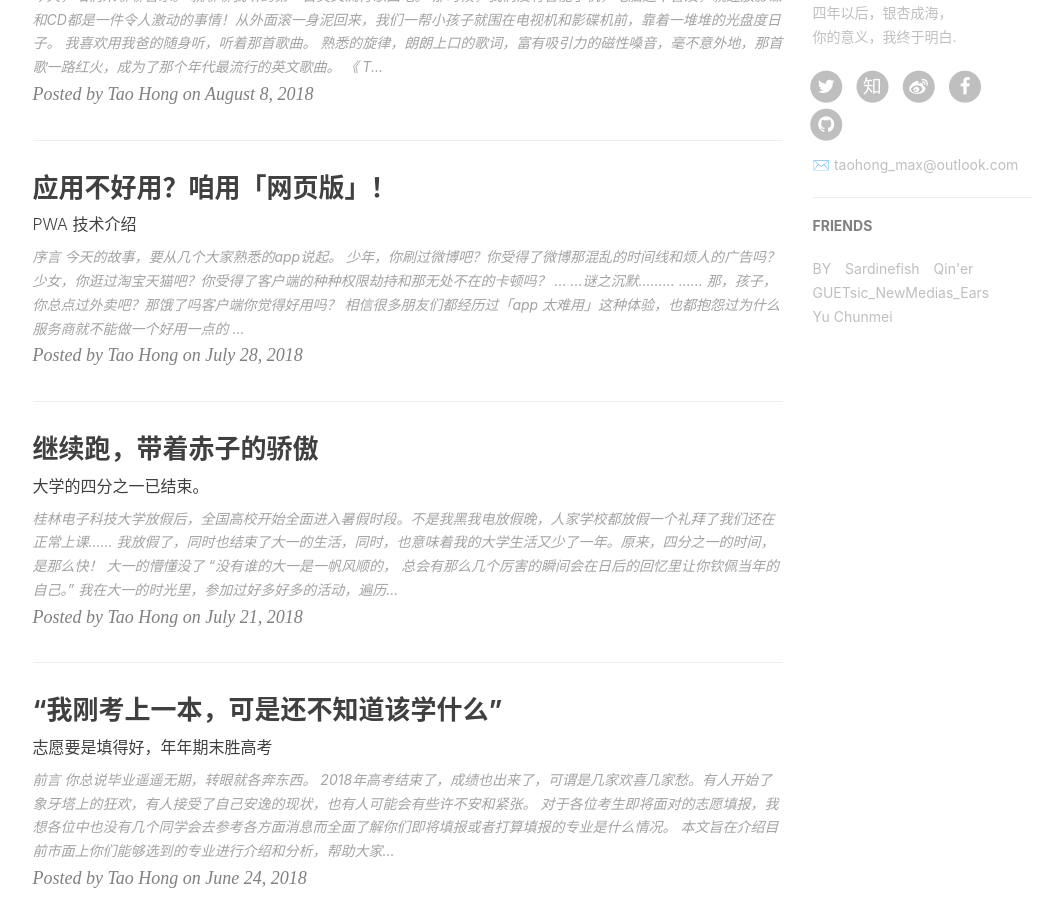
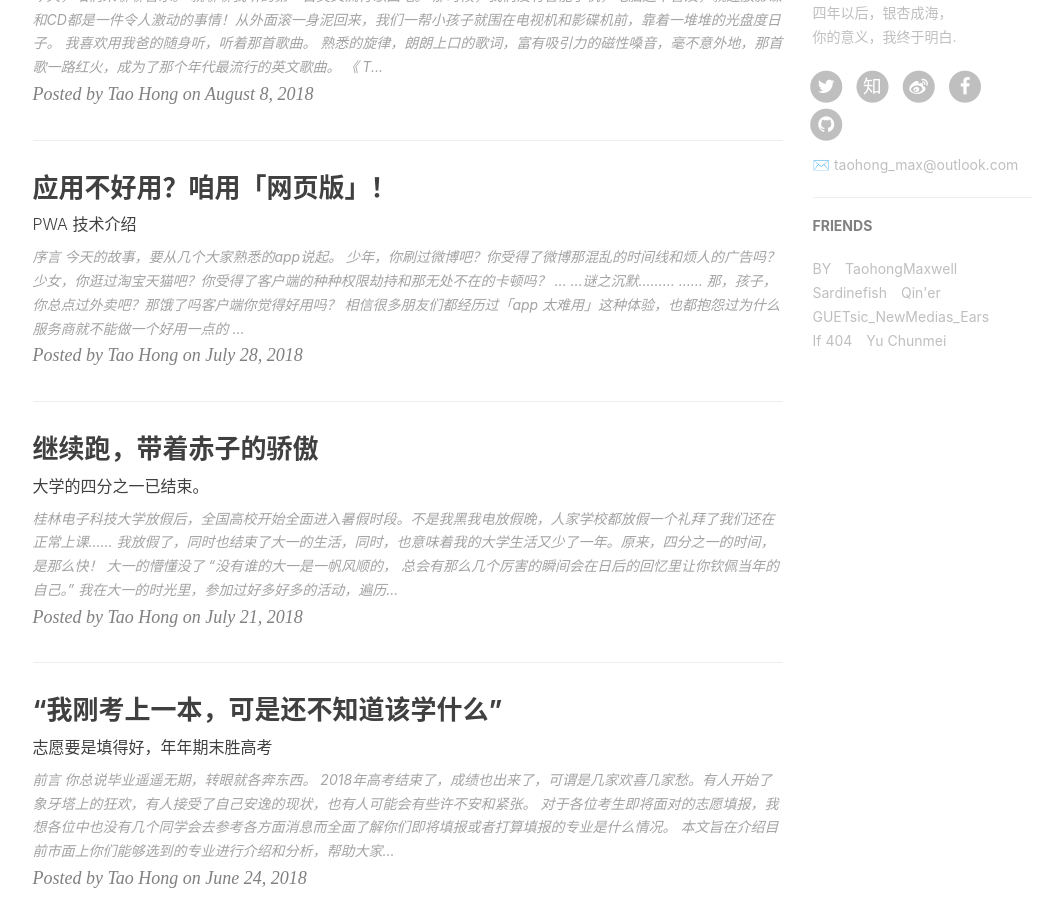
Before and after one commit to TaohongMaxwell/TaohongMaxwell.github.io, a Jekyll site: the page built from index.html, in a window 1280 px wide and 900 px high, scrolled down 820 px. Shown: the whole window, without its empty margins (135-1183 px from the left). Built offline with Jekyll 4.4.1, drawn with Linux system fonts in a browser that asks for light colours; nearby versions of some CDN libraries; the list of posts is cut into pages by our own code; comment, search, counter and statistics services are not loaded.

Commit message:
Revert "Update _config.yml"
This reverts commit eef1daf3d5fb3b1d083404d7d2fa8a5e2cd19c2e.

```diff
--- a/_config.yml
+++ b/_config.yml
@@ -103,6 +103,9 @@ friends: [
         title: "BY",
         href: "http://qiubaiying.top/"
     },{
+        title: "TaohongMaxwell",
+        href: "https://taohongmaxwell.github.io/"
+    },{
         title: "Sardinefish",
         href: "http://www.sardinefish.com/"
     },{
@@ -112,6 +115,9 @@ friends: [
         title: "GUETsic_NewMedias_Ears",
         href: "http://www.gxvs12.top/"
     },{
+        title: "If 404",
+        href: "https://taohongmaxwell.github.io/404/"
+    },{
         title: "Yu Chunmei",
         href: "https://yuchunmei.github.io/"
     }
```
